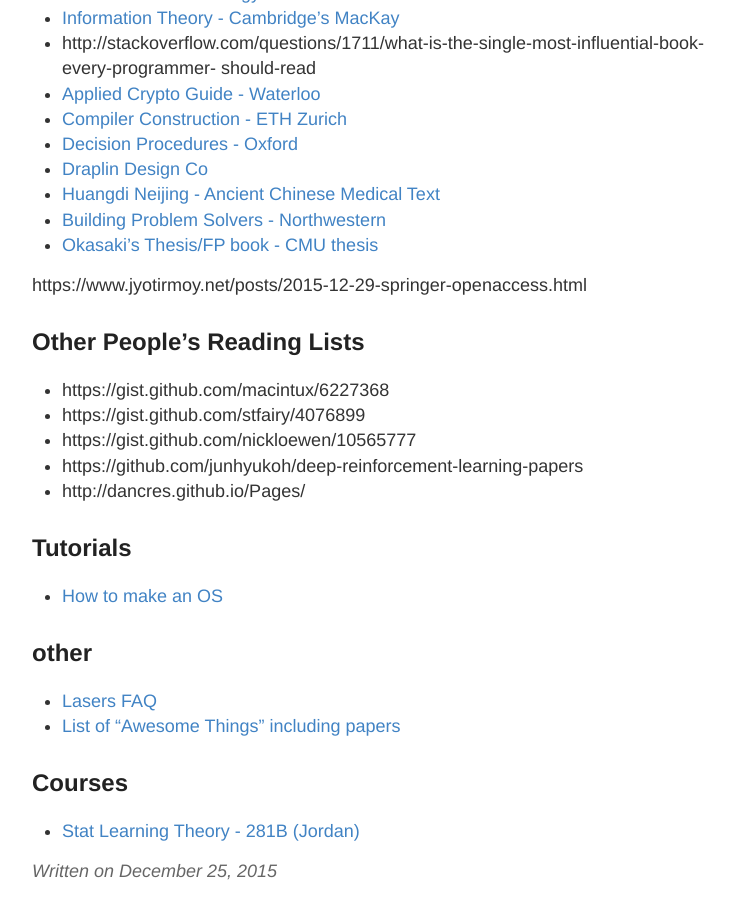
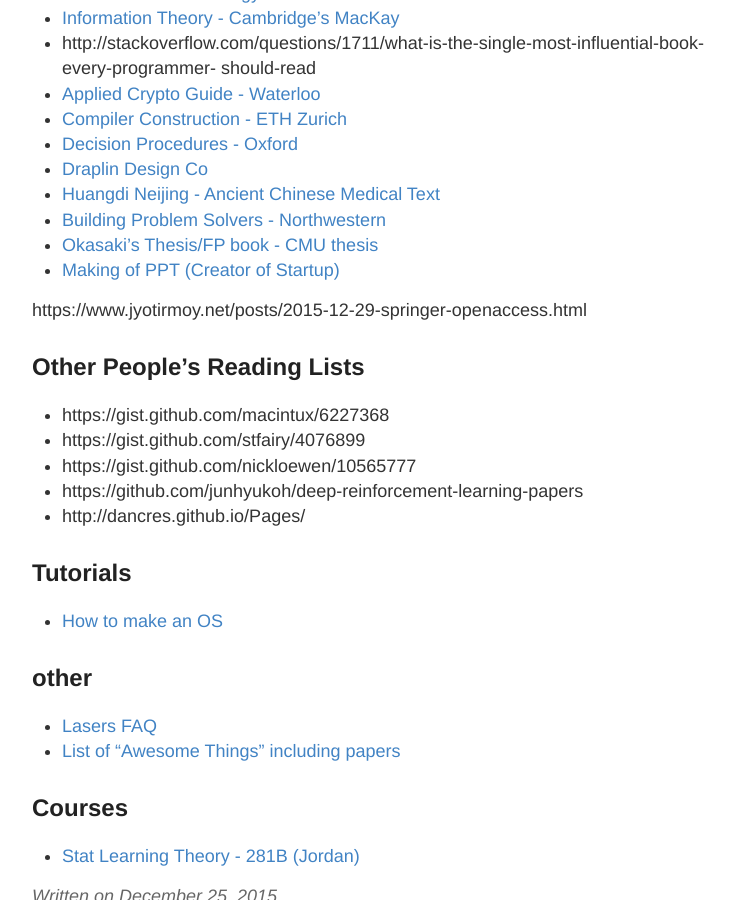
Before and after one commit to RONNCC/ronncc.github, a Jekyll site: the page built from _posts/2015-12-25-ReadingList.md, in a window 1280 px wide and 900 px high, scrolled down 825 px. Shown: the whole window, without its empty margins (248-977 px from the left). Built offline with Jekyll 4.4.1, drawn with Linux system fonts in a browser that asks for light colours; comment, search, counter and statistics services are not loaded.

Commit message:
Updated 2015-12-25-ReadingList.md

```diff
--- a/_posts/2015-12-25-ReadingList.md
+++ b/_posts/2015-12-25-ReadingList.md
@@ -44,6 +44,7 @@
 - [Huangdi Neijing - Ancient Chinese Medical Text](http://www.biblio.nhat-nam.ru/Huang_Di_Nei_Jing_Su_Wen-Unschuld-Tessenow-1-2.pdf)
 - [Building Problem Solvers - Northwestern](http://www.qrg.northwestern.edu/BPS/readme.html)
 - [Okasaki's Thesis/FP book - CMU](http://www.amazon.com/Purely-Functional-Structures-Chris-Okasaki/dp/0521663504) [thesis](http://www.cs.cmu.edu/~rwh/theses/okasaki.pdf)
+- [Making of PPT (Creator of Startup)](https://www.amazon.com/Sweating-Bullets-Notes-Inventing-PowerPoint/dp/0985142421?ie=UTF8&redirect=true)
 
 https://www.jyotirmoy.net/posts/2015-12-29-springer-openaccess.html
 
```
